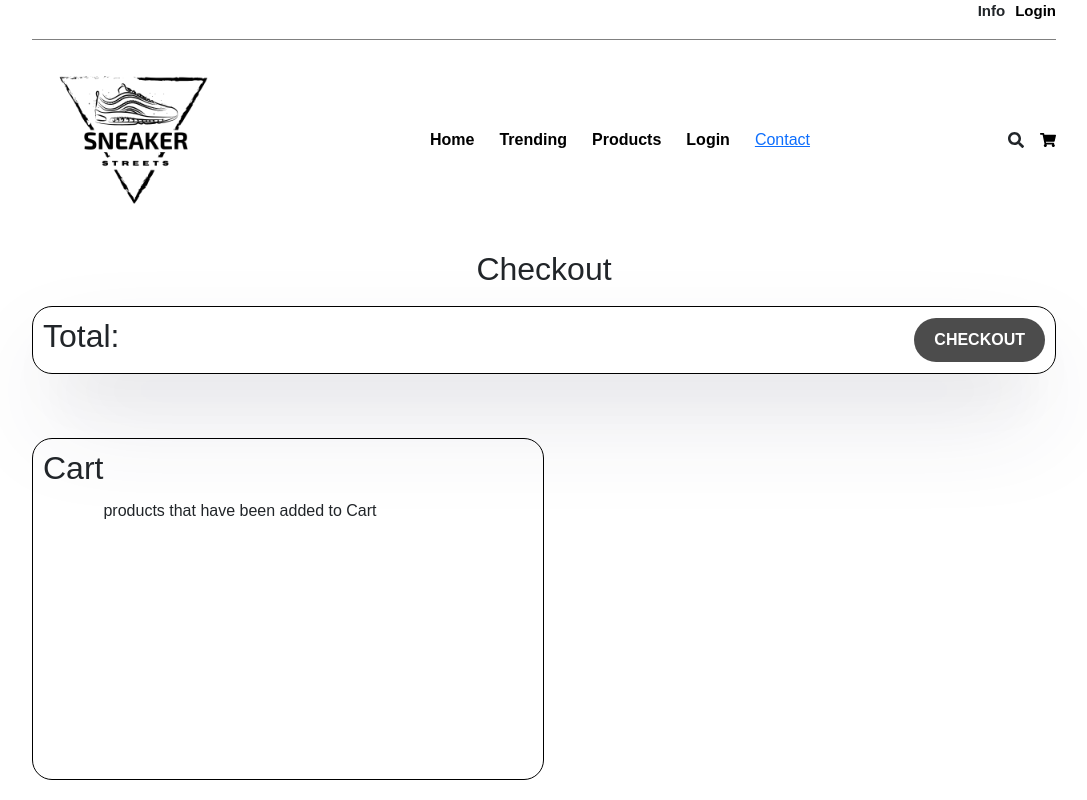
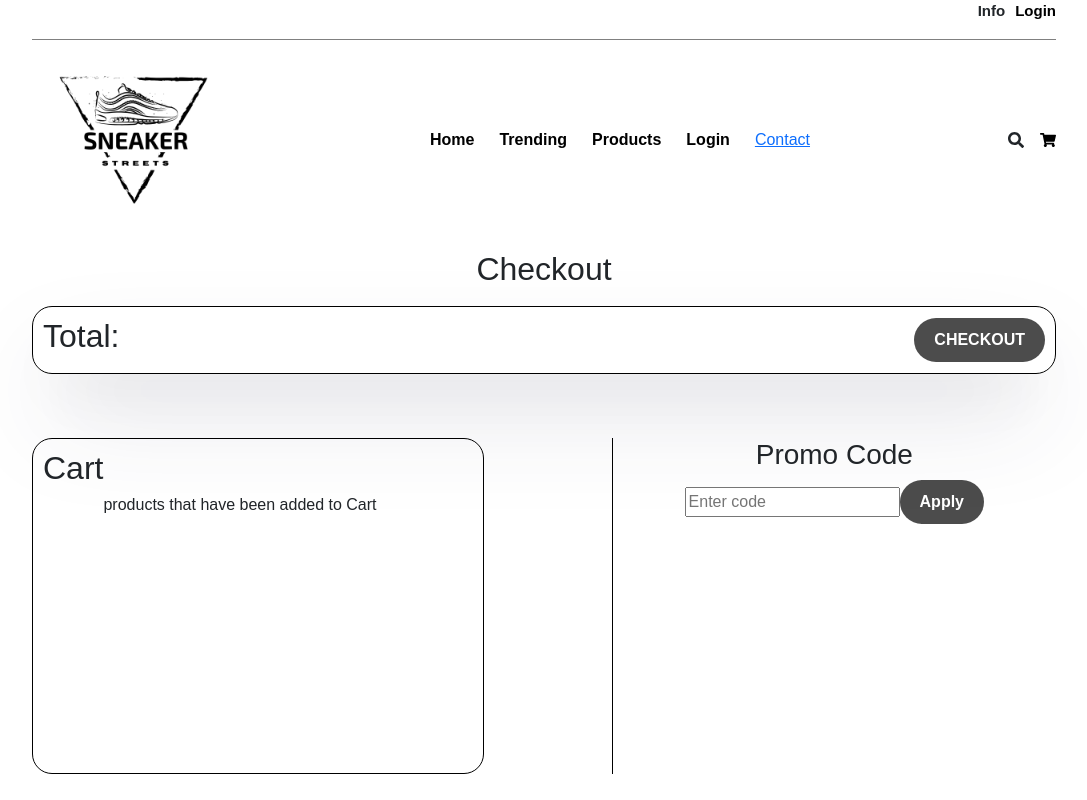
Before and after one commit to smntsng/SneakerStreets, a React (Vite) app: page /Checkout in a window 1280 px wide. Shown: the top 800 px of the page, without its empty margins (96-1183 px from the left). Built offline with nearby package versions, Linux system fonts and the light colour scheme.

Commit message:
added promo code to checkout page

```diff
--- a/src/components/CartSummary/Cart.css
+++ b/src/components/CartSummary/Cart.css
@@ -14,7 +14,7 @@
     background-color: black;
   }
 
-  .summary {
+  .total {
     border: 1px solid black;
     border-radius: 20px;
     display: flex;
@@ -29,7 +29,8 @@
     border: 1px solid black;
     border-radius: 20px;
     padding: 10px 0px 20% 10px;
-    margin: 5% 50% 0 10%;
+    margin: 5% 0% 0 10%;
+    width: 100%;
   }
 
   .atcproducts,h2 {
@@ -40,3 +41,34 @@
   .products{
     margin: 10% 0 0 0;
   }
+
+  .atcContainer{
+    display: inline-flex;
+    justify-content:center ;
+    width: 100%;
+
+  }
+
+  .voucher{
+    width: 100%;
+    margin: 5% 10% 0 10%;
+    border-left: 1px solid black;
+    padding:
+
+
+
+  }
+
+  .voucherButton{
+    background-color: rgba(0, 0, 0, 0.7);
+    color: #fff;
+    padding: 10px 20px;
+    border: none;
+    cursor: pointer;
+    border-radius: 30px;
+    font-weight: bolder;
+  }
+
+  .voucherButton:hover {
+    background-color: black;
+  }
--- a/src/components/CartSummary/Cart.jsx
+++ b/src/components/CartSummary/Cart.jsx
@@ -7,11 +7,13 @@ const Cart = () => {
         <>
         <h1>Checkout</h1>
 
-        <div className='summary'>
+        <div className='total'>
         <h2>
             Total:
             {/* need to add price logic here */}
         </h2>
+
+
 
         <button className="checkoutButton"> CHECKOUT</button>
         </div>
@@ -26,6 +28,11 @@ const Cart = () => {
             {/* atc logic */}
         </div>
         </div>
+        <div className='voucher'>
+          <h3>Promo Code</h3>
+          <input type="text" id="voucherInput" placeholder="Enter code" />
+          <button className="voucherButton">Apply</button>
+        </div>
         </div>
         </>
     )
```
